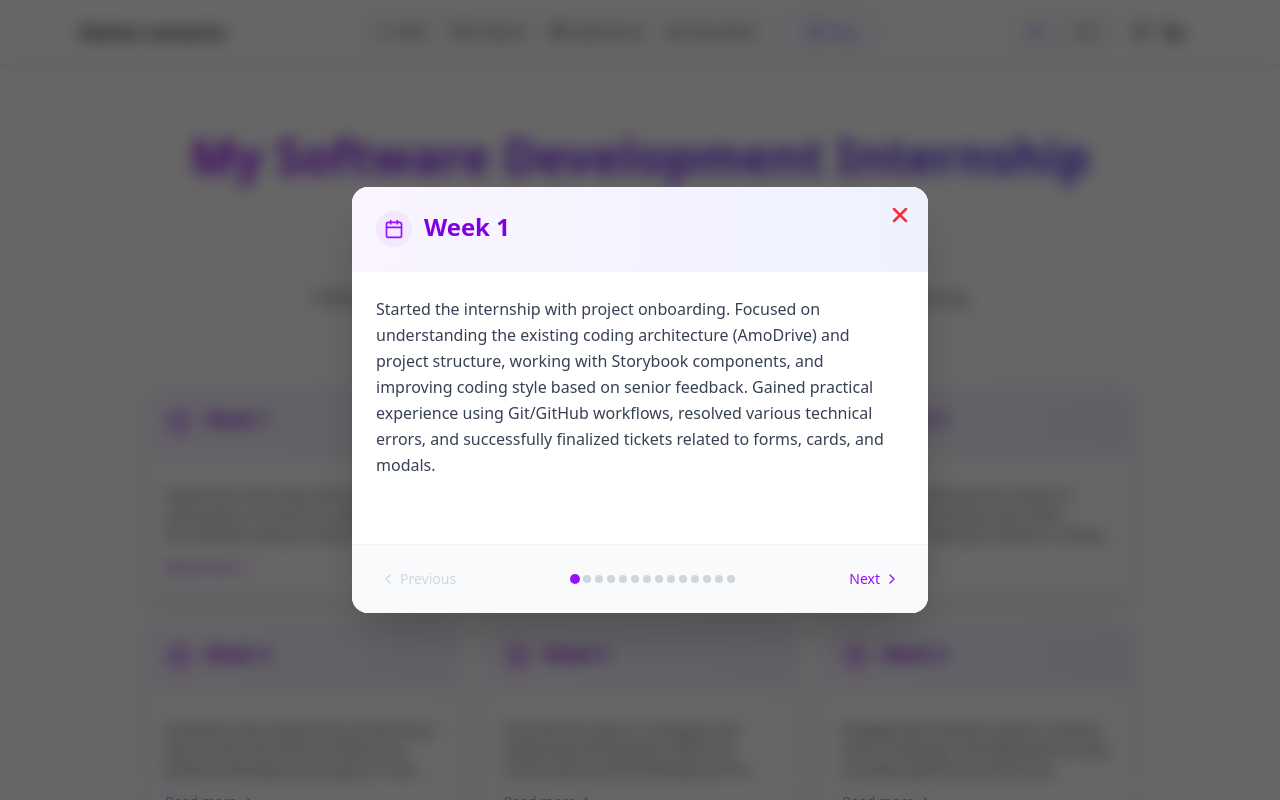
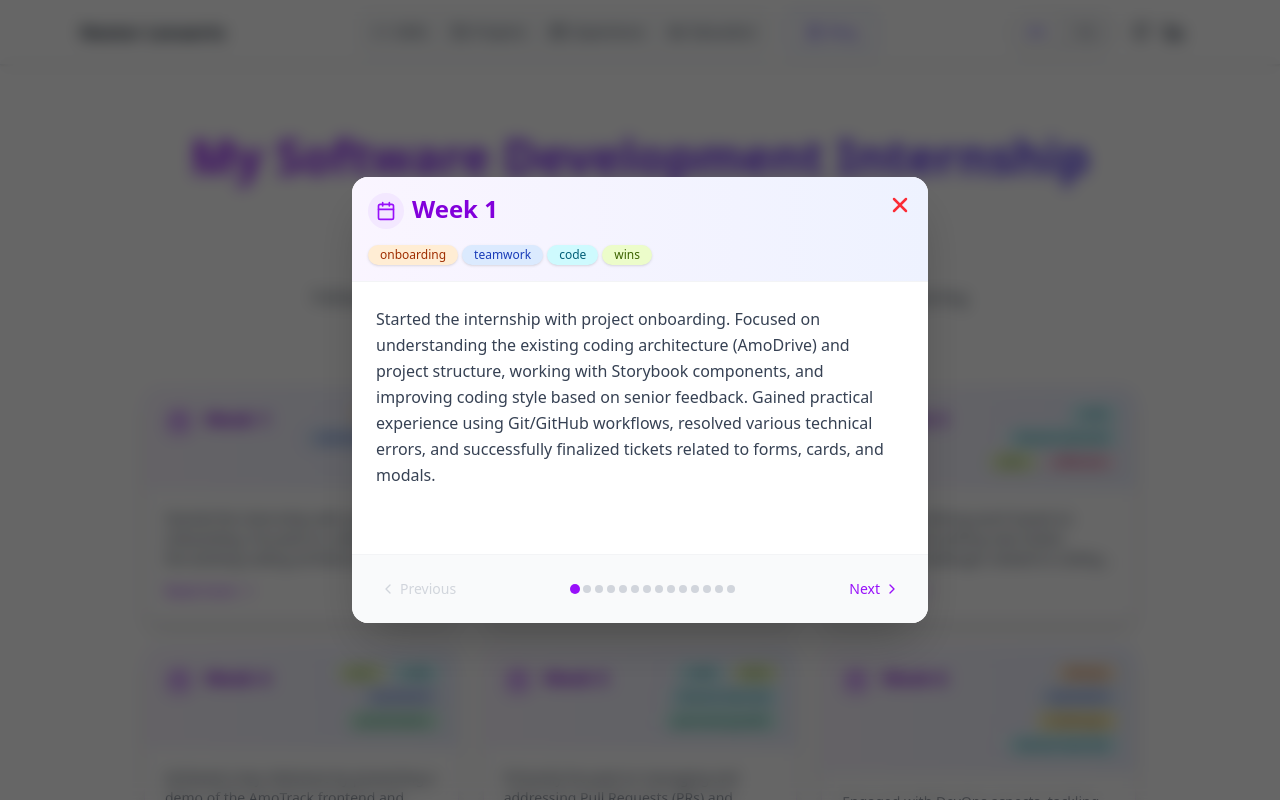
Before and after one commit to Lenaerts-Nestor/personal-portfolio, a React (Vite) app: page /Blog in a window 1280 px wide. Both pictures are taken after a click on the element 301 px from the left and 492 px from the top of the page. Built offline with nearby package versions, Linux system fonts and the light colour scheme.

Commit message:
Render tags visibly on the cards

```diff
--- /dev/null
+++ b/src/components/blogs/CardHeader.tsx
@@ -0,0 +1,82 @@
+import React from 'react';
+import { Calendar } from 'lucide-react';
+import { TagBadge } from '../shared/tag-badge';
+
+interface CardHeaderProps {
+  title: string;
+  subtitle?: string;
+  tags?: string[];
+  variant?: 'card' | 'modal';
+  className?: string;
+}
+
+/**
+ * Shared header component for both WeeklyCard and WeeklyModal
+ * Uses flexbox layout to prevent tag overlap with title/icon
+ */
+export const CardHeader: React.FC<CardHeaderProps> = ({
+  title,
+  subtitle,
+  tags = [],
+  variant = 'card',
+  className = ''
+}) => {
+  const isModal = variant === 'modal';
+
+  return (
+    <div className={`border-b border-gray-100 bg-gradient-to-r from-purple-50 to-indigo-50 ${className}`}>
+      {/* Flexbox container ensures no overlap between title and tags */}
+      <div className="flex items-start justify-between gap-3 p-4">
+        {/* Left side: Icon + Title */}
+        <div className="flex items-center gap-2 min-w-0 flex-1">
+          <div className="flex-shrink-0 p-2 rounded-full bg-purple-100 text-purple-600">
+            <Calendar className="w-5 h-5" />
+          </div>
+          <div className="min-w-0 flex-1">            <h3
+              className={`font-bold text-purple-700 ${
+                isModal ? 'text-2xl' : 'text-lg'
+              } truncate`}
+              role="heading"
+              aria-level={3}
+            >
+              {title}
+            </h3>
+            {subtitle && (
+              <div className={`text-indigo-600 font-medium ${
+                isModal ? 'text-sm mb-2' : 'text-sm'
+              }`}>
+                {subtitle}
+              </div>
+            )}
+          </div>
+        </div>        {/* Right side: Tags - flexbox ensures they don't overlap */}
+        {tags.length > 0 && !isModal && (
+          <div className="flex flex-wrap gap-1 justify-end max-w-[50%]">
+            {tags.map((tag: string, tagIdx: number) => (
+              <TagBadge
+                key={`header-${tagIdx}`}
+                tag={tag}
+                className="shadow-sm"
+              />
+            ))}
+          </div>
+        )}
+      </div>
+
+      {/* Modal-specific tags section below title */}
+      {isModal && tags.length > 0 && (
+        <div className="px-4 pb-4">
+          <div className="flex flex-wrap gap-1">
+            {tags.map((tag: string, tagIdx: number) => (
+              <TagBadge
+                key={`modal-tags-${tagIdx}`}
+                tag={tag}
+                className="shadow-sm"
+              />
+            ))}
+          </div>
+        </div>
+      )}
+    </div>
+  );
+};
--- a/src/components/blogs/weekly.tsx
+++ b/src/components/blogs/weekly.tsx
@@ -1,8 +1,9 @@
 import type React from 'react';
 import { useState, useRef } from 'react';
-import { Calendar, ChevronRight } from 'lucide-react';
+import { ChevronRight } from 'lucide-react';
 import { useI18n } from '../shared/i18nContext';
 import { WeeklyModal } from './weeklyModal';
+import { CardHeader } from './CardHeader';
 
 export const WeeklyBlog = () => {
   const { t } = useI18n();
@@ -108,28 +109,24 @@ export const WeeklyBlog = () => {
           <p className='text-lg text-gray-600 max-w-2xl mx-auto'>
             {t('blog.description')}
           </p>
-        </div>
-        <div className='grid grid-cols-1 md:grid-cols-3 gap-6'>
+        </div>        <div className='grid grid-cols-1 md:grid-cols-3 gap-6'>
           {weeksArr.map((week, idx) => (
             <div
               key={week.title || idx}
               className='rounded-xl border border-purple-100 bg-white shadow-lg hover:shadow-xl transition-all duration-300 overflow-hidden cursor-pointer group'
               onClick={() => openModal(idx)}
             >
-              <div className='border-b border-purple-100 bg-gradient-to-r from-purple-50 to-indigo-50 p-4 flex items-center gap-2'>
-                <div className='p-2 rounded-full bg-purple-100 text-purple-600'>
-                  <Calendar className='w-5 h-5' />
-                </div>
-                <h3 className='text-lg font-bold text-purple-700'>
-                  {week.title || `Week ${idx + 1}`}
-                </h3>
-              </div>
+              {/* Using CardHeader component to prevent tag overlap */}
+              <CardHeader
+                title={week.title || `Week ${idx + 1}`}
+                subtitle={week.days && week.days.length > 0
+                  ? week.days.map((d: any) => d.date).join(', ')
+                  : ''}
+                tags={week.tags || []}
+                variant="card"
+              />
+
               <div className='p-5'>
-                <div className='text-indigo-600 font-medium text-sm mb-2'>
-                  {week.days && week.days.length > 0
-                    ? week.days.map((d: any) => d.date).join(', ')
-                    : ''}
-                </div>
                 <div className='text-gray-700 text-sm line-clamp-3 mb-3'>
                   {week.overview}
                 </div>
--- a/src/components/blogs/weeklyModal.tsx
+++ b/src/components/blogs/weeklyModal.tsx
@@ -1,7 +1,8 @@
 import type React from 'react';
 import { useEffect } from 'react';
-import { Calendar, ChevronLeft, ChevronRight, X } from 'lucide-react';
+import { ChevronLeft, ChevronRight, X } from 'lucide-react';
 import type { WeeklyModalProps } from '../../interface/blog';
+import { CardHeader } from './CardHeader';
 
 
 export const WeeklyModal: React.FC<WeeklyModalProps> = ({
@@ -61,30 +62,25 @@ export const WeeklyModal: React.FC<WeeklyModalProps> = ({
       <div
         className='relative w-[95vw] max-w-xl bg-white rounded-2xl shadow-2xl flex flex-col overflow-hidden'
         style={{ maxHeight: '85vh' }}
-      >
-        <div className='relative p-6 border-b border-gray-100 bg-gradient-to-r from-purple-50 to-indigo-50'>
+      >        <div className='relative'>
           <button
-            className='absolute right-4 top-4 text-red-500 hover:text-red-600 transition-colors'
+            className='absolute right-4 top-4 text-red-500 hover:text-red-600 transition-colors z-10'
             onClick={closeModal}
             aria-label={t('blog.dailyUpdates.close')}
           >
             <X className='w-6 h-6 stroke-[2.5]' />
           </button>
-          <div className='flex items-center gap-3'>
-            <div className='p-2 rounded-full bg-purple-100 text-purple-600'>
-              <Calendar className='w-5 h-5' />
-            </div>
-            <div>
-              <h2 className='text-2xl font-bold text-purple-700'>
-                {weeksArr[openIdx].title}
-              </h2>
-              <div className='text-indigo-600 font-medium text-sm'>
-                {weeksArr[openIdx].days && weeksArr[openIdx].days.length > 0
-                  ? weeksArr[openIdx].days.map((d: any) => d.date).join(', ')
-                  : ''}
-              </div>
-            </div>
-          </div>
+
+          {/* Using CardHeader component for consistency */}
+          <CardHeader
+            title={weeksArr[openIdx].title}
+            subtitle={weeksArr[openIdx].days && weeksArr[openIdx].days.length > 0
+              ? weeksArr[openIdx].days.map((d: any) => d.date).join(', ')
+              : ''}
+            tags={weeksArr[openIdx].tags || []}
+            variant="modal"
+            className="pr-16" // Extra padding for close button
+          />
         </div>
 
         <div
--- /dev/null
+++ b/src/components/shared/tag-badge.tsx
@@ -0,0 +1,49 @@
+import React from 'react';
+import { getTagBadgeClasses } from '../../utils/tag-colors';
+
+interface TagBadgeProps {
+  tag: string;
+  className?: string;
+  onClick?: (tag: string) => void;
+}
+
+export const TagBadge: React.FC<TagBadgeProps> = ({
+  tag,
+  className = '',
+  onClick
+}) => {
+  const badgeClasses = getTagBadgeClasses(tag);
+  const isInteractive = Boolean(onClick);
+
+  const handleClick = (e: React.MouseEvent) => {
+    e.stopPropagation(); // Prevent card click when clicking on tag
+    if (onClick) {
+      onClick(tag);
+    }
+  };
+
+  const handleKeyDown = (e: React.KeyboardEvent) => {
+    if (e.key === 'Enter' || e.key === ' ') {
+      e.preventDefault();
+      e.stopPropagation();
+      if (onClick) {
+        onClick(tag);
+      }
+    }
+  };
+
+  return (
+    <span
+      className={`${badgeClasses} ${className} ${
+        isInteractive ? 'cursor-pointer hover:opacity-80 transition-opacity' : ''
+      }`}
+      aria-label={`tag ${tag}`}
+      role={isInteractive ? "button" : "badge"}
+      tabIndex={isInteractive ? 0 : -1}
+      onClick={isInteractive ? handleClick : undefined}
+      onKeyDown={isInteractive ? handleKeyDown : undefined}
+    >
+      {tag}
+    </span>
+  );
+};
--- /dev/null
+++ b/src/utils/tag-colors.ts
@@ -0,0 +1,49 @@
+/**
+ * Utility function to generate deterministic colors for tags based on their string hash
+ */
+
+// Predefined color combinations for tags
+const TAG_COLOR_VARIANTS = [
+  { bg: 'bg-indigo-100', text: 'text-indigo-800' },
+  { bg: 'bg-purple-100', text: 'text-purple-800' },
+  { bg: 'bg-blue-100', text: 'text-blue-800' },
+  { bg: 'bg-green-100', text: 'text-green-800' },
+  { bg: 'bg-yellow-100', text: 'text-yellow-800' },
+  { bg: 'bg-pink-100', text: 'text-pink-800' },
+  { bg: 'bg-red-100', text: 'text-red-800' },
+  { bg: 'bg-orange-100', text: 'text-orange-800' },
+  { bg: 'bg-teal-100', text: 'text-teal-800' },
+  { bg: 'bg-cyan-100', text: 'text-cyan-800' },
+  { bg: 'bg-emerald-100', text: 'text-emerald-800' },
+  { bg: 'bg-lime-100', text: 'text-lime-800' },
+] as const;
+
+/**
+ * Simple hash function to convert a string to a number
+ */
+function hashString(str: string): number {
+  let hash = 0;
+  for (let i = 0; i < str.length; i++) {
+    const char = str.charCodeAt(i);
+    hash = ((hash << 5) - hash) + char;
+    hash = hash & hash; // Convert to 32-bit integer
+  }
+  return Math.abs(hash);
+}
+
+/**
+ * Get deterministic colors for a tag based on its string value
+ */
+export function getTagColors(tag: string): { bg: string; text: string } {
+  const hash = hashString(tag);
+  const index = hash % TAG_COLOR_VARIANTS.length;
+  return TAG_COLOR_VARIANTS[index];
+}
+
+/**
+ * Get CSS classes for a tag badge
+ */
+export function getTagBadgeClasses(tag: string): string {
+  const colors = getTagColors(tag);
+  return `inline-flex items-center rounded-full ${colors.bg} px-3 py-0.5 text-xs font-medium ${colors.text}`;
+}
```
Also changed, not shown: 1 other file (tests, documents, lock files or other folders).
